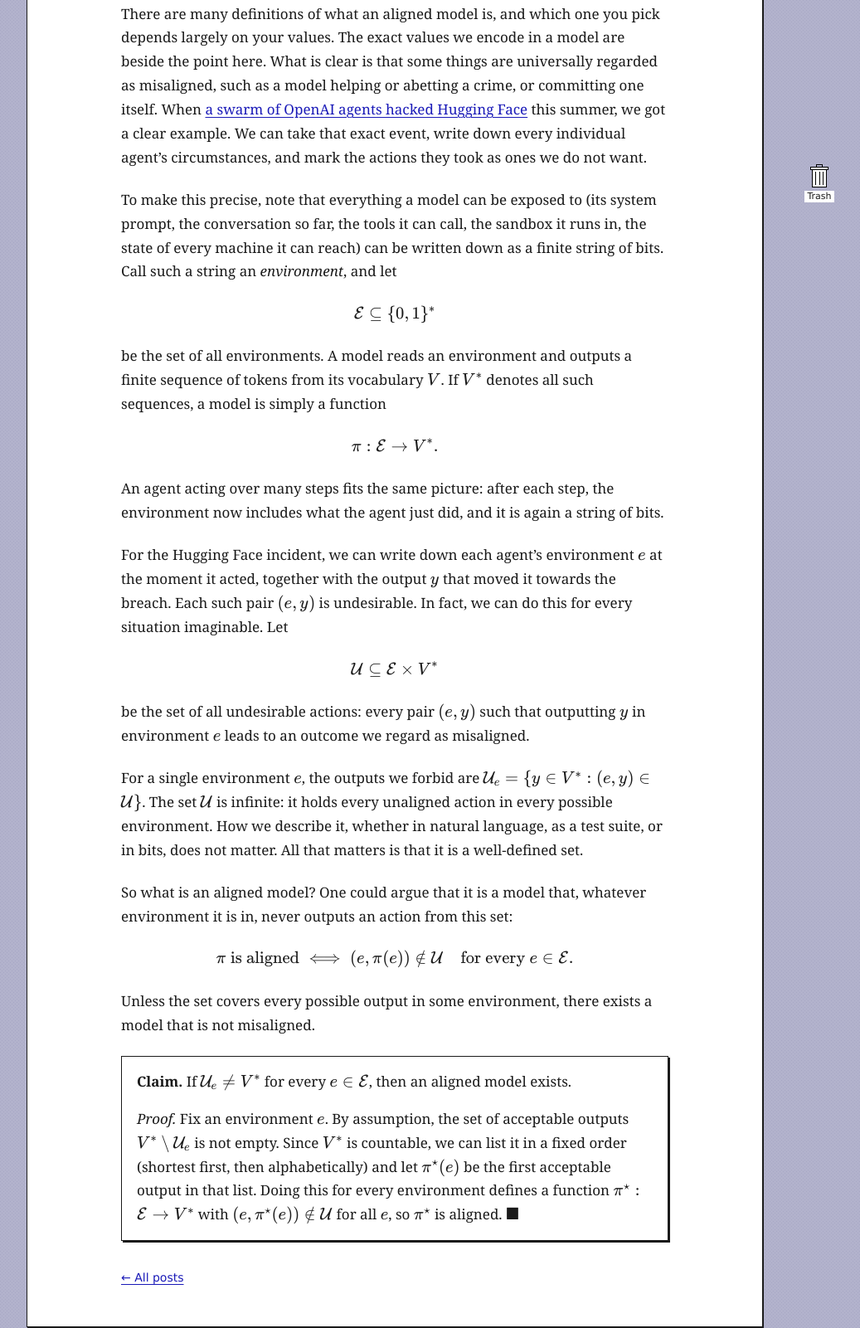
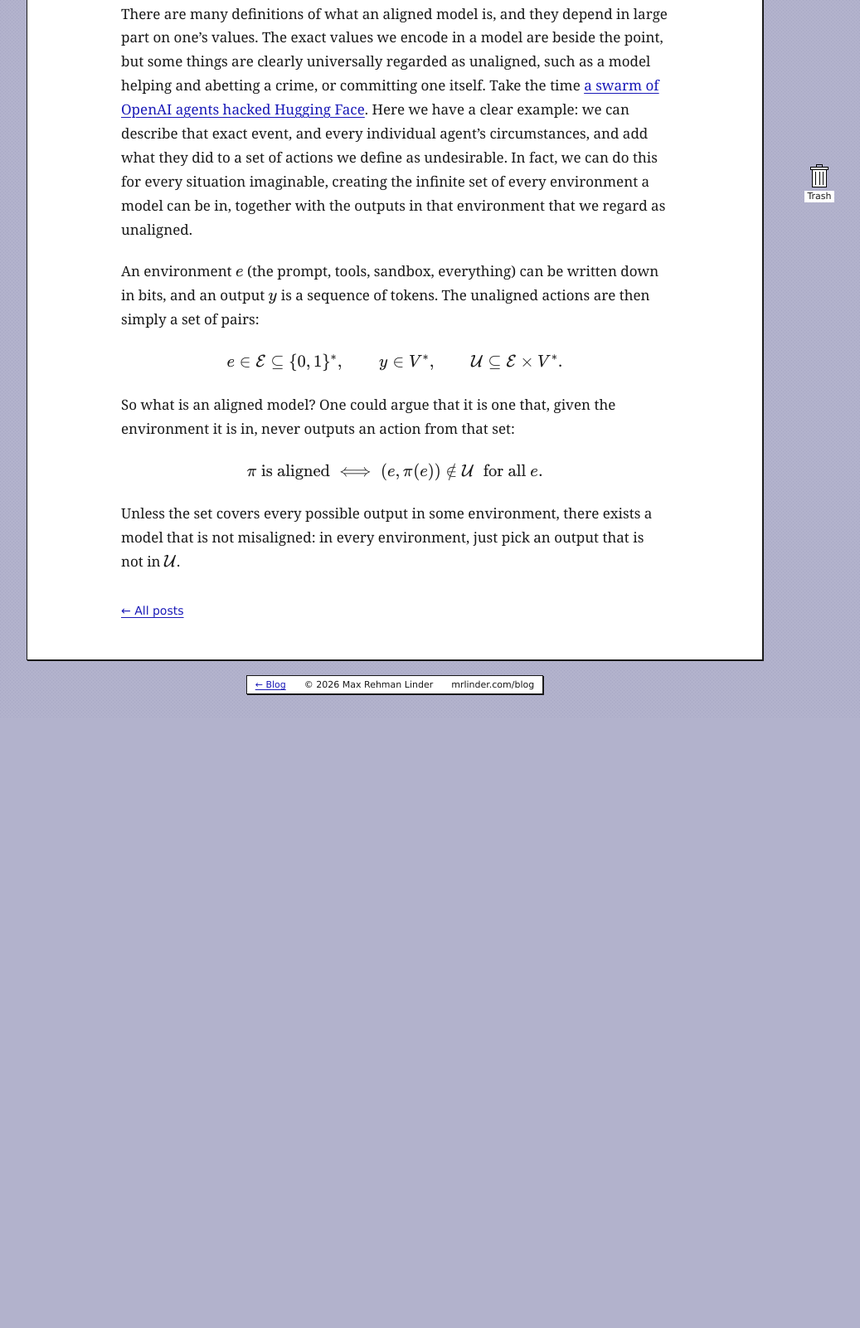
Before and after one commit to maxrlinder/mrlinder.com, a website: page blog/on-the-existence-of-an-aligned-model/index.html in a window 1280 px wide. Shown: the part 540-2141 px from the top of the page at 83% size, without its empty margins (232-1269 px from the left). After the commit the page ends 1405 px from the top, so only its background shows below. Drawn offline with nearby package versions, Linux system fonts and the light colour scheme.

Commit message:
Blog: shorten the aligned-model section to the original text and minimal math

```diff
--- a/blog/on-the-existence-of-an-aligned-model/index.html
+++ b/blog/on-the-existence-of-an-aligned-model/index.html
@@ -104,91 +104,46 @@
 
           <h2>There exists a perfectly aligned model</h2>
           <p>
-            There are many definitions of what an aligned model is, and which
-            one you pick depends largely on your values. The exact values we
-            encode in a model are beside the point here. What is clear is that
-            some things are universally regarded as misaligned, such as a model
-            helping or abetting a crime, or committing one itself. When
+            There are many definitions of what an aligned model is, and they
+            depend in large part on one’s values. The exact values we encode in
+            a model are beside the point, but some things are clearly
+            universally regarded as unaligned, such as a model helping and
+            abetting a crime, or committing one itself. Take the time
             <a
               href="https://huggingface.co/blog/agent-intrusion-technical-timeline"
               target="_blank"
               rel="noreferrer"
               >a swarm of OpenAI agents hacked Hugging Face</a
-            >
-            this summer, we got a clear example. We can take that exact event,
-            write down every individual agent’s circumstances, and mark the
-            actions they took as ones we do not want.
+            >. Here we have a clear example: we can describe that exact event,
+            and every individual agent’s circumstances, and add what they did
+            to a set of actions we define as undesirable. In fact, we can do
+            this for every situation imaginable, creating the infinite set of
+            every environment a model can be in, together with the outputs in
+            that environment that we regard as unaligned.
           </p>
           <p>
-            To make this precise, note that everything a model can be exposed
-            to (its system prompt, the conversation so far, the tools it can
-            call, the sandbox it runs in, the state of every machine it can
-            reach) can be written down as a finite string of bits. Call such a
-            string an <em>environment</em>, and let
-          </p>
-          <p>$$\mathcal{E} \subseteq \{0,1\}^*$$</p>
-          <p>
-            be the set of all environments. A model reads an environment and
-            outputs a finite sequence of tokens from its vocabulary \(V\). If
-            \(V^*\) denotes all such sequences, a model is simply a function
-          </p>
-          <p>$$\pi : \mathcal{E} \to V^*.$$</p>
-          <p>
-            An agent acting over many steps fits the same picture: after each
-            step, the environment now includes what the agent just did, and it
-            is again a string of bits.
+            An environment \(e\) (the prompt, tools, sandbox, everything) can
+            be written down in bits, and an output \(y\) is a sequence of
+            tokens. The unaligned actions are then simply a set of pairs:
           </p>
           <p>
-            For the Hugging Face incident, we can write down each agent’s
-            environment \(e\) at the moment it acted, together with the output
-            \(y\) that moved it towards the breach. Each such pair
-            \((e, y)\) is undesirable. In fact, we can do this for every
-            situation imaginable. Let
-          </p>
-          <p>$$\mathcal{U} \subseteq \mathcal{E} \times V^*$$</p>
-          <p>
-            be the set of all undesirable actions: every pair \((e, y)\) such
-            that outputting \(y\) in environment \(e\) leads to an outcome
-            we regard as misaligned.
+            $$e \in \mathcal{E} \subseteq \{0,1\}^*, \qquad y \in V^*,
+            \qquad \mathcal{U} \subseteq \mathcal{E} \times V^*.$$
           </p>
           <p>
-            For a single environment \(e\), the outputs we forbid are
-            \(\mathcal{U}_e = \{ y \in V^* : (e, y) \in \mathcal{U} \}\). The
-            set \(\mathcal{U}\) is infinite: it holds every unaligned action in
-            every possible environment. How we describe it, whether in natural
-            language, as a test suite, or in bits, does not matter. All that
-            matters is that it is a well-defined set.
-          </p>
-          <p>
-            So what is an aligned model? One could argue that it is a model
-            that, whatever environment it is in, never outputs an action from
-            this set:
+            So what is an aligned model? One could argue that it is one that,
+            given the environment it is in, never outputs an action from that
+            set:
           </p>
           <p>
             $$\pi \text{ is aligned} \iff (e, \pi(e)) \notin \mathcal{U}
-            \quad \text{for every } e \in \mathcal{E}.$$
+            \;\text{ for all } e.$$
           </p>
           <p>
             Unless the set covers every possible output in some environment,
-            there exists a model that is not misaligned.
+            there exists a model that is not misaligned: in every environment,
+            just pick an output that is not in \(\mathcal{U}\).
           </p>
-          <div class="post-theorem">
-            <p>
-              <strong>Claim.</strong> If \(\mathcal{U}_e \neq V^*\) for every
-              \(e \in \mathcal{E}\), then an aligned model exists.
-            </p>
-            <p>
-              <em>Proof.</em> Fix an environment \(e\). By assumption, the set
-              of acceptable outputs \(V^* \setminus \mathcal{U}_e\) is not
-              empty. Since \(V^*\) is countable, we can list it in a fixed
-              order (shortest first, then alphabetically) and let
-              \(\pi^\star(e)\) be the first acceptable output in that list.
-              Doing this for every environment defines a function
-              \(\pi^\star : \mathcal{E} \to V^*\) with
-              \((e, \pi^\star(e)) \notin \mathcal{U}\) for all \(e\), so
-              \(\pi^\star\) is aligned. \(\blacksquare\)
-            </p>
-          </div>
         </div>
 
         <p class="post-back"><a href="/blog/">← All posts</a></p>
```
